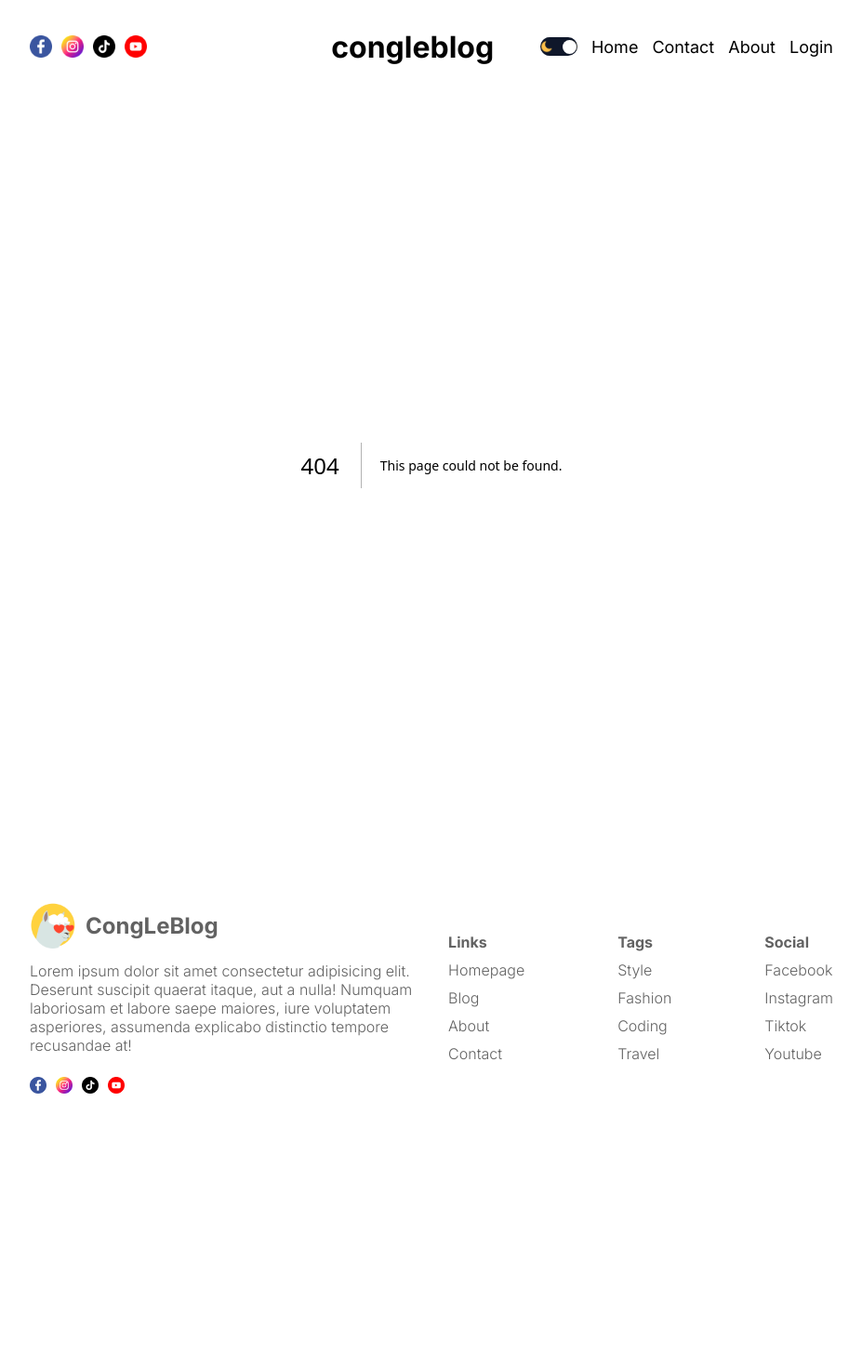
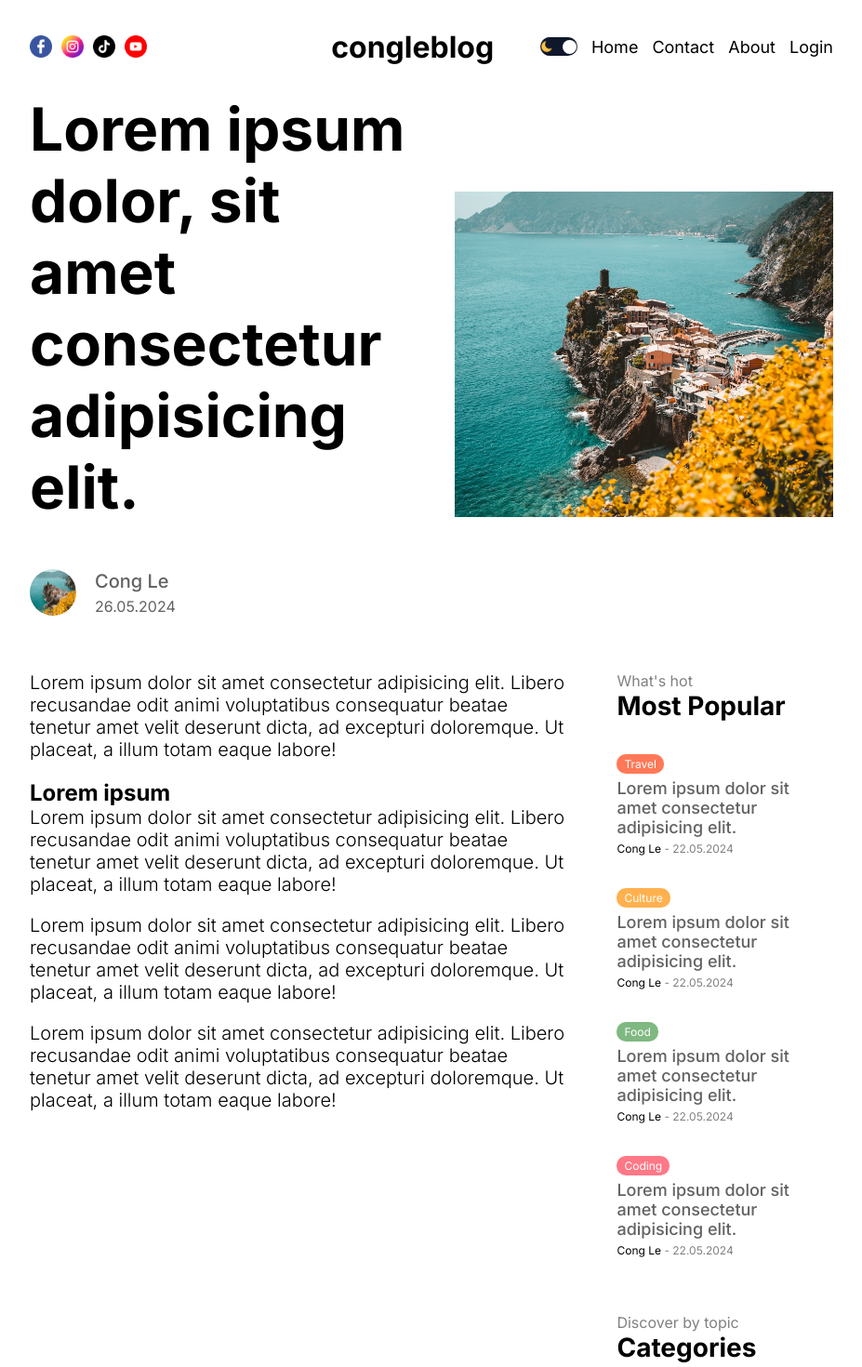
Before and after one commit to ltcong1411/blog, a Next.js app: page /about in a window 1280 px wide. Before the commit this address had no page. Shown: the top 1470 px of the page at 93% size, without its empty margins (176-1103 px from the left). Before the commit the page ends 1196 px from the top, so only its background shows below. Built offline with nearby package versions, Linux system fonts and the light colour scheme.

Commit message:
Single Post Page Design - 1

```diff
--- /dev/null
+++ b/src/app/[slug]/page.jsx
@@ -0,0 +1,49 @@
+import styles from "./singlePage.module.css"
+import Menu from "@/components/menu/Menu";
+import Image from "next/image";
+
+const SinglePage = () => {
+    return (
+        <div className={styles.container}>
+            <div className={styles.infoContainer}>
+                <div className={styles.textContainer}>
+                    <h1 className={styles.title}>Lorem ipsum dolor, sit amet consectetur adipisicing elit.</h1>
+                    <div className={styles.user}>
+                        <div className={styles.userImageContainer}>
+                            <Image src="/p1.jpeg" alt="" fill className={styles.avatar} />
+                        </div>
+                        <div className={styles.userTextContainer}>
+                            <span className={styles.username}>Cong Le</span>
+                            <span className={styles.date}>26.05.2024</span>
+                        </div>
+                    </div>
+                </div>
+                <div className={styles.imageContainer}>
+                    <Image src="/p1.jpeg" alt="" fill className={styles.image} />
+                </div>
+            </div>
+            <div className={styles.content}>
+                <div className={styles.post}>
+                    <div className={styles.description}>
+                        <p>
+                            Lorem ipsum dolor sit amet consectetur adipisicing elit. Libero recusandae odit animi voluptatibus consequatur beatae tenetur amet velit deserunt dicta, ad excepturi doloremque. Ut placeat, a illum totam eaque labore!
+                        </p>
+                        <h2>Lorem ipsum</h2>
+                        <p>
+                            Lorem ipsum dolor sit amet consectetur adipisicing elit. Libero recusandae odit animi voluptatibus consequatur beatae tenetur amet velit deserunt dicta, ad excepturi doloremque. Ut placeat, a illum totam eaque labore!
+                        </p>
+                        <p>
+                            Lorem ipsum dolor sit amet consectetur adipisicing elit. Libero recusandae odit animi voluptatibus consequatur beatae tenetur amet velit deserunt dicta, ad excepturi doloremque. Ut placeat, a illum totam eaque labore!
+                        </p>
+                        <p>
+                            Lorem ipsum dolor sit amet consectetur adipisicing elit. Libero recusandae odit animi voluptatibus consequatur beatae tenetur amet velit deserunt dicta, ad excepturi doloremque. Ut placeat, a illum totam eaque labore!
+                        </p>
+                    </div>
+                </div>
+                <Menu />
+            </div>
+        </div>
+    )
+}
+
+export default SinglePage
--- /dev/null
+++ b/src/app/[slug]/singlePage.module.css
@@ -0,0 +1,72 @@
+.container{}
+
+.infoContainer{
+    display: flex;
+    align-items: center;
+    gap: 50px
+}
+
+.textContainer{
+    flex: 1;
+}
+
+.title {
+    font-size: 64px;
+    margin-bottom: 50px;
+}
+
+.user {
+    display: flex;
+    align-items: center;
+    gap: 20px;
+    /* margin-bottom: 50px */
+}
+
+.userImageContainer{
+    width: 50px;
+    height: 50px;
+    position: relative;
+}
+
+.avatar{
+    border-radius: 50%;
+    object-fit: cover;
+}
+
+.userTextContainer{
+    display: flex;
+    flex-direction: column;
+    gap: 5px;
+    color: var(--softTextColor);
+}
+
+.username{
+    font-size: 20px;
+    font-weight: 500;
+}
+
+.imageContainer{
+    flex: 1;
+    height: 350px;
+    position: relative;
+}
+
+.image{
+    object-fit: cover;
+}
+
+.content {
+    display: flex;
+    gap: 50px;
+}
+
+.post{
+    flex: 5;
+    margin-top: 60px;
+}
+
+.description p {
+    font-size: 20px;
+    font-weight: 300;
+    margin-bottom: 20px;
+}
```
